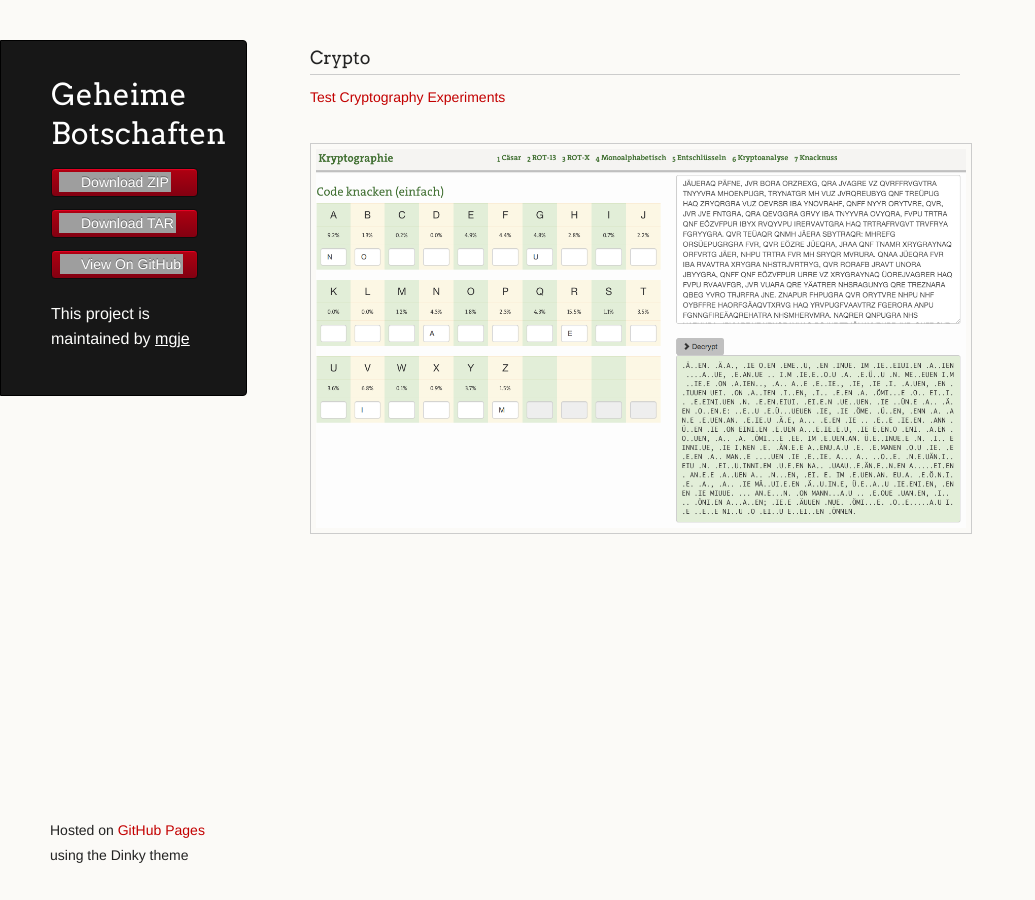
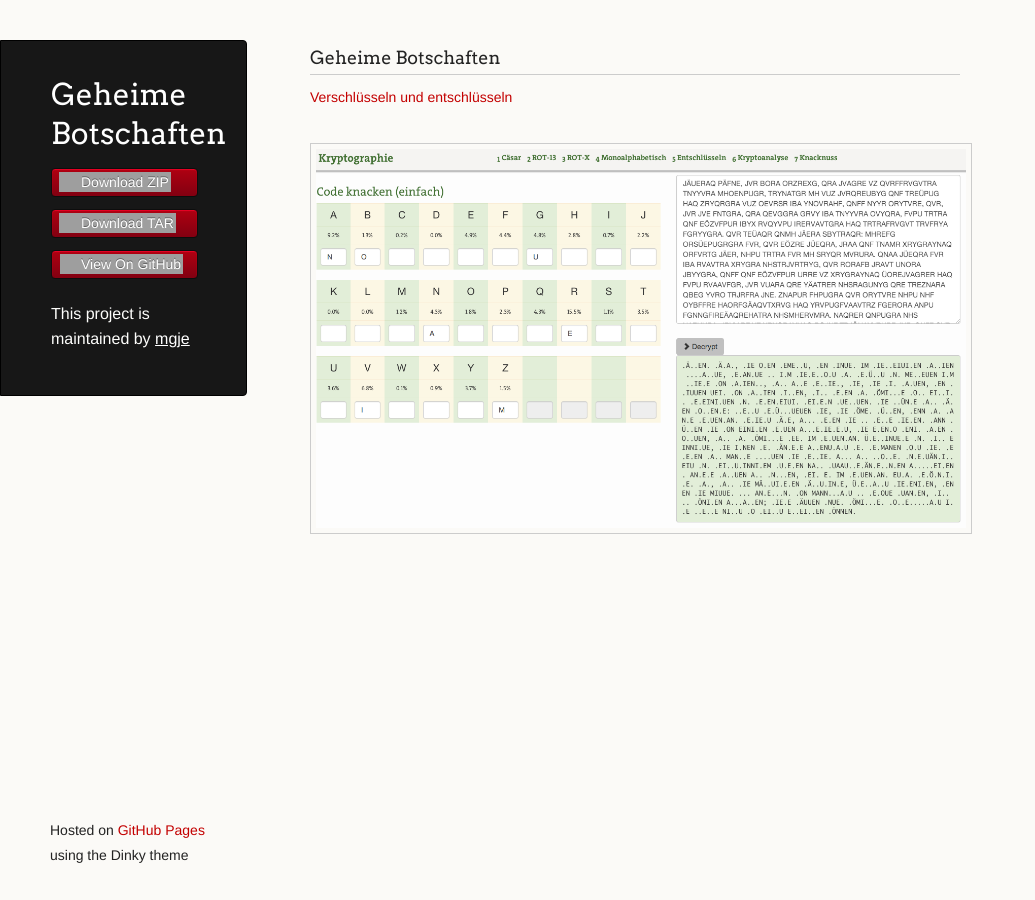
Before and after one commit to mgje/Crypto, a Jekyll site: the page index.html, which Jekyll copies as it is, in a window 1280 px wide. Shown: the whole page, without its empty margins (0-1035 px from the left). Built offline with Jekyll 4.4.1, drawn with Linux system fonts in a browser that asks for light colours; grey boxes are pictures that could not be loaded.

Commit message:
new title

```diff
--- a/index.html
+++ b/index.html
@@ -29,8 +29,8 @@
 
       </header>
       <section>
-        <h3>Crypto</h3>
-        <p><a href="exp1/">Test Cryptography Experiments</a></p>
+        <h3>Geheime Botschaften</h3>
+        <p><a href="exp1/">Verschlüsseln und entschlüsseln</a></p>
 
        <p>
          <a href="exp1/"><img src="css/scsh.png" alt="screenshot" /></a>
```
